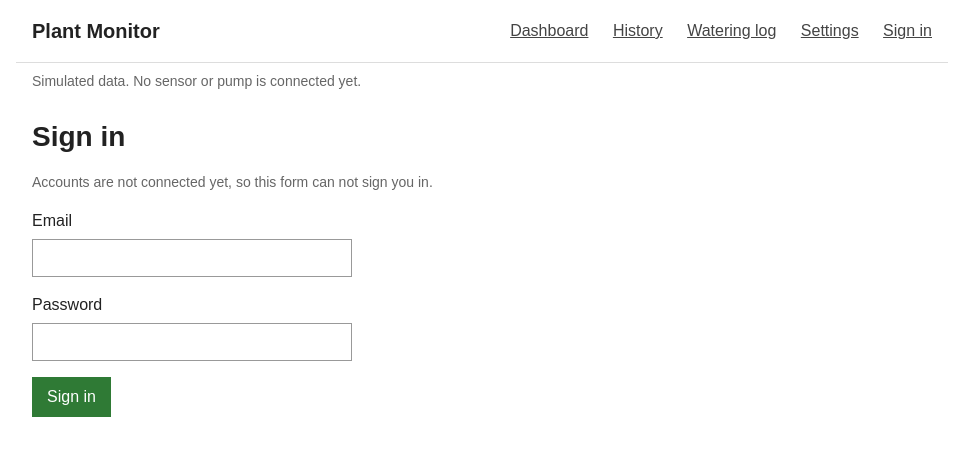
After one commit to Victoria1-bit/smart-plant-monitor, a FastAPI app: template templates/login.html in a window 1280 px wide. The commit adds this page. Shown: the top 456 px of the page, without its empty margins (158-1120 px from the left). Run offline with FastAPI, Linux system fonts and the light colour scheme; the template is opened without the code that fills it, so the values that code supplies are empty.

Commit message:
Add a sign in page

```diff
--- a/main.py
+++ b/main.py
@@ -182,3 +182,8 @@ def settings_page(request: Request):
     return templates.TemplateResponse(
         request, "settings.html", {"active": "settings", "max_seconds": MAX_SECONDS}
     )
+
+
+@app.get("/login", include_in_schema=False)
+def login_page(request: Request):
+    return templates.TemplateResponse(request, "login.html", {"active": "login"})
--- /dev/null
+++ b/static/login.js
@@ -0,0 +1,15 @@
+// Sends the sign in form. The server does not accept logins yet.
+
+document.getElementById("login-form").addEventListener("submit", async (event) => {
+    event.preventDefault();
+    const message = document.getElementById("login-message");
+
+    try {
+        await sendJson("/api/login", "POST", {
+            email: document.getElementById("email").value,
+            password: document.getElementById("password").value,
+        });
+    } catch (error) {
+        showMessage(message, error.message, true);
+    }
+});
--- a/templates/base.html
+++ b/templates/base.html
@@ -14,6 +14,7 @@
             <a href="/history" {% if active == "history" %}aria-current="page"{% endif %}>History</a>
             <a href="/watering" {% if active == "watering" %}aria-current="page"{% endif %}>Watering log</a>
             <a href="/settings" {% if active == "settings" %}aria-current="page"{% endif %}>Settings</a>
+            <a href="/login" {% if active == "login" %}aria-current="page"{% endif %}>Sign in</a>
         </nav>
     </header>
 
--- /dev/null
+++ b/templates/login.html
@@ -0,0 +1,23 @@
+{% extends "base.html" %}
+
+{% block title %}Sign in{% endblock %}
+
+{% block content %}
+    <h1>Sign in</h1>
+    <p class="note">Accounts are not connected yet, so this form can not sign you in.</p>
+
+    <form id="login-form" class="form">
+        <label for="email">Email</label>
+        <input id="email" type="email" autocomplete="username" required>
+
+        <label for="password">Password</label>
+        <input id="password" type="password" autocomplete="current-password" required>
+
+        <button type="submit">Sign in</button>
+    </form>
+    <p class="message" id="login-message" role="status"></p>
+{% endblock %}
+
+{% block scripts %}
+    <script src="{{ url_for('static', path='login.js') }}"></script>
+{% endblock %}
```
